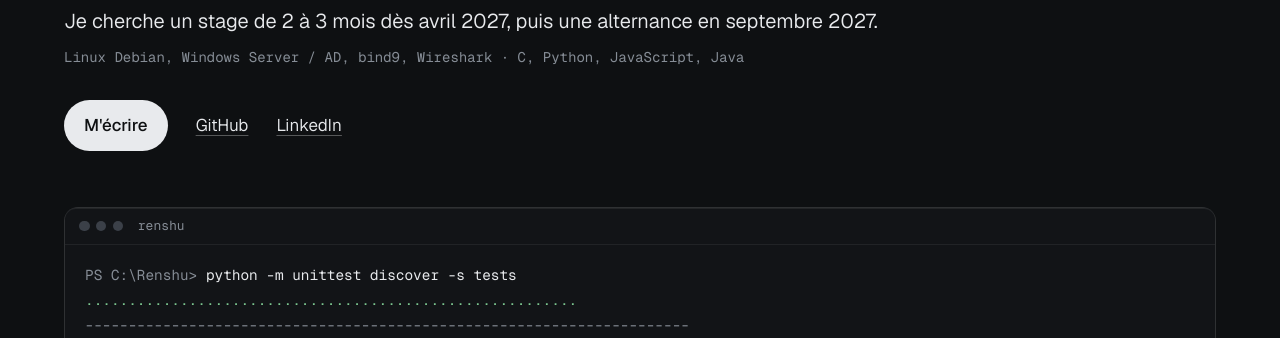
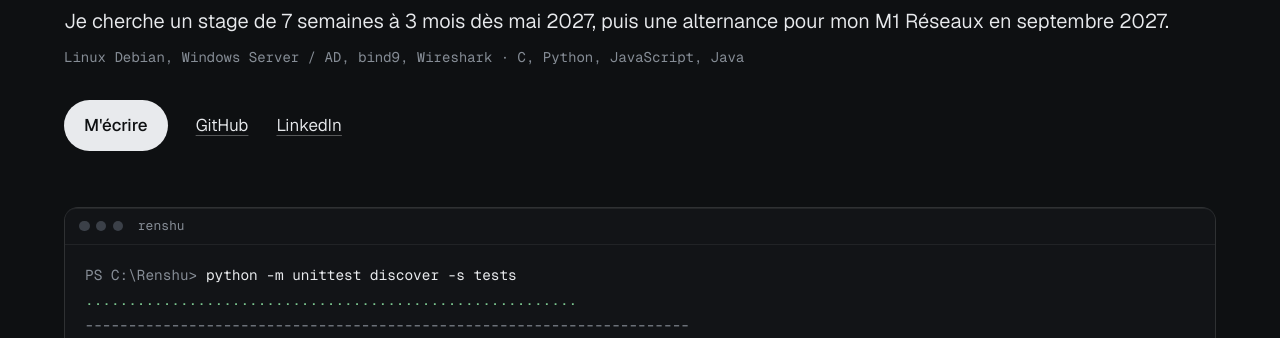
Before and after one commit to sami-hammouche/sami-hammouche.github.io, a plain HTML site: page index.html in a window 1280 px wide. Shown: the part 454-792 px from the top of the page. Drawn offline with nearby package versions, Linux system fonts and the light colour scheme.

Commit message:
Stage dès mai 2027 (7 semaines à 3 mois), alternance M1 Réseaux
Co-Authored-By: Claude Opus 5.5 <noreply@anthropic.com>

```diff
--- a/index.html
+++ b/index.html
@@ -3,9 +3,9 @@
 <head>
 <meta charset="utf-8">
 <meta name="viewport" content="width=device-width, initial-scale=1, viewport-fit=cover">
-<meta name="description" content="Sami Hammouche, étudiant en L3 Systèmes & Réseaux et à 42 Paris. Cherche un stage dès avril 2027 puis une alternance.">
+<meta name="description" content="Sami Hammouche, étudiant en L3 Systèmes & Réseaux et à 42 Paris. Cherche un stage dès mai 2027 puis une alternance en M1 Réseaux.">
 <meta property="og:title" content="Sami Hammouche">
-<meta property="og:description" content="L3 Systèmes & Réseaux · 42 Paris · stage avril 2027, alternance septembre 2027">
+<meta property="og:description" content="L3 Systèmes & Réseaux · 42 Paris · stage mai 2027, alternance septembre 2027">
 <title>Sami Hammouche</title>
 <link rel="preconnect" href="https://fonts.googleapis.com">
 <link rel="preconnect" href="https://fonts.gstatic.com" crossorigin>
@@ -254,7 +254,7 @@ footer .wrap { display: flex; flex-wrap: wrap; justify-content: space-between; g
         <span class="ln dim"><span>Hammouche</span></span>
       </h1>
       <p class="hero-line">Je monte des réseaux, j'administre des systèmes et j'écris les outils qui me manquent. En L3 Systèmes &amp; Réseaux à l'Université d'Évry Paris-Saclay, et étudiant à 42 Paris.</p>
-      <p class="hero-cherche">Je cherche un stage de 2 à 3 mois dès avril 2027, puis une alternance en septembre 2027.</p>
+      <p class="hero-cherche">Je cherche un stage de 7 semaines à 3 mois dès mai 2027, puis une alternance pour mon M1 Réseaux en septembre 2027.</p>
       <p class="hero-outils">Linux Debian, Windows Server / AD, bind9, Wireshark · C, Python, JavaScript, Java</p>
       <div class="actions">
         <a class="pill" href="#contact">M'écrire</a>
@@ -331,7 +331,7 @@ Ran <span class="num num-gray" data-src="comptage local sur la dernière version
         <div><dt>Août 2026</dt><dd><b>Piscine 42 Paris</b><p>L'épreuve de sélection en C et shell. Admis.</p></dd></div>
         <div><dt>2026 – 2027</dt><dd><b>Licence 3 Informatique, Systèmes &amp; Réseaux</b><p>Université d'Évry Paris-Saclay.</p></dd></div>
         <div><dt>Depuis nov. 2026</dt><dd><b>42 Paris, Common Core</b><p>Premier projet : libft.</p></dd></div>
-        <div class="next"><dt>Avril 2027</dt><dd><b>Stage de 2 à 3 mois</b><p>Réseau, système, cybersécurité ou dev.</p></dd></div>
+        <div class="next"><dt>Mai 2027</dt><dd><b>Stage de 7 semaines à 3 mois</b><p>Réseau, système, cybersécurité ou dev.</p></dd></div>
         <div class="next"><dt>Sept. 2027</dt><dd><b>Alternance</b><p>Dans les mêmes domaines.</p></dd></div>
       </dl>
     </div>
```
